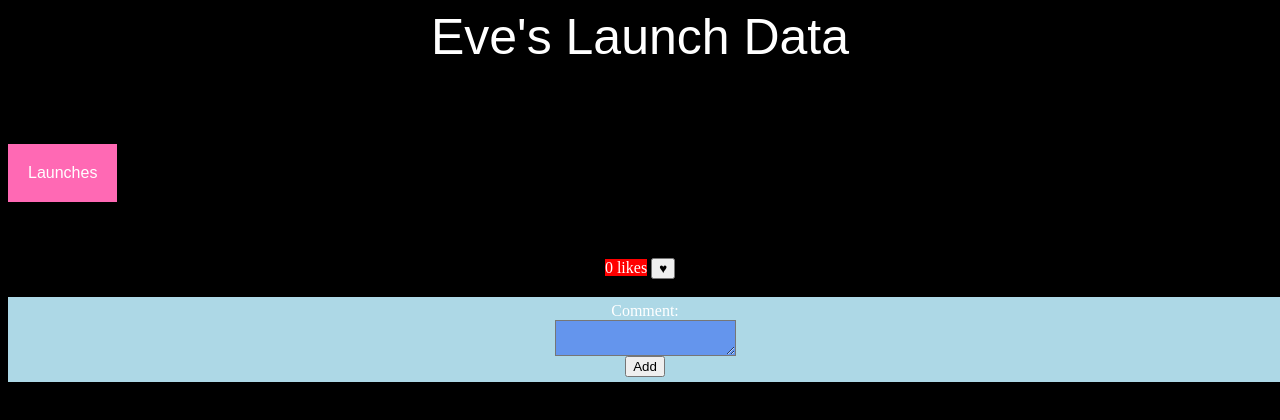
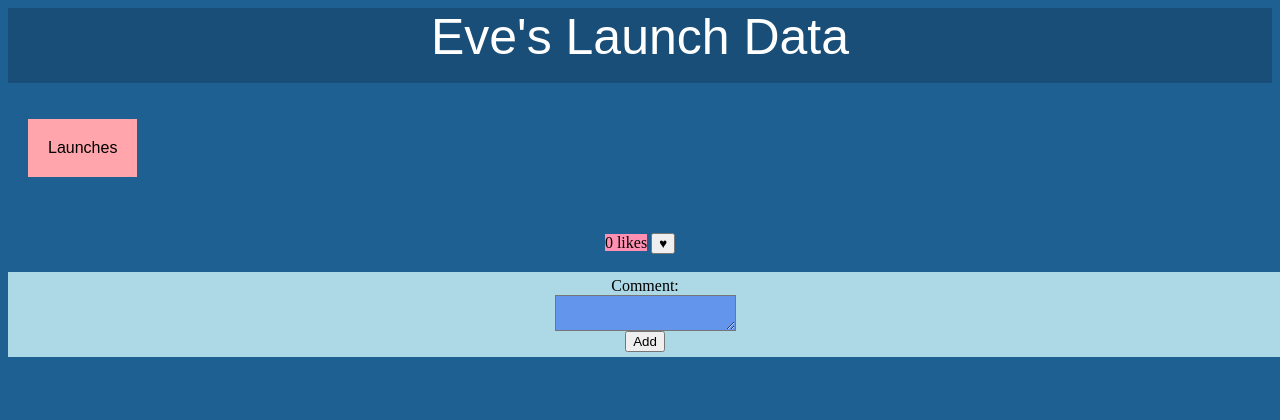
Before and after one commit to eveguerrero/eves-spaceX-data, a plain HTML site: page index.html in a window 1280 px wide. Drawn offline with Linux system fonts and the light colour scheme; no server answers.

Commit message:
added more css

```diff
--- a/index.js
+++ b/index.js
@@ -15,6 +15,7 @@ function renderFetch() {
 
         commentEvent()
 
+        addComment()
 
     })
 }
@@ -65,7 +66,7 @@ function displayLaunch(launch) {
     launchInfo.appendChild(date_local)
 
     const video = document.createElement('div');
-    video.innerHTML = '<iframe width="450" height="250" src="//www.youtube.com/embed/' + launch.links.youtube_id + '" frameborder="0" allowfullscreen></iframe>'
+    video.innerHTML = '<iframe width="400" height="250" src="//www.youtube.com/embed/' + launch.links.youtube_id + '" frameborder="0" allowfullscreen></iframe>'
     // video.width = 500
     // const srcElement = document.createElement('source')
     // srcElement.src = `${launch.links.webcast}`
@@ -121,7 +122,7 @@ function addComment() {
     const commentContainer = document.getElementById('allComments');
     const commentInput = document.querySelector('#comment')
     const newCommentDiv = document.createElement('div')
-
+newCommentDiv.className = 'post-comment'
     const p = document.createElement('p')
     p.textContent = commentInput.value;
     p.className = 'user-comment'
--- a/style.css
+++ b/style.css
@@ -1,7 +1,7 @@
 #header {
-background-color: black;
+    background-color: #184e77;
     width: 100%;
-height: 100px;
+    height: 75px;
     text-align: center;
     font-size: 50px;
     color: white;
@@ -10,12 +10,12 @@ font-family: fantasy;
 
 
     .dropbtn {
-    background-color:hotpink;
-    color: white;
+        background-color:#ffa5ab;
+        color: black;
         padding: 20px;
         font-size: 16px;
-    border: none;
-
+        border: 1px black;
+        margin-left: 20px;
       }
 
 
@@ -43,7 +43,7 @@ font-family: fantasy;
       }
 
 
-  .dropdown-content a:hover {background-color: #ddd;}
+      .dropdown-content a:hover {background-color: #99d98c;}
 
 
       .dropdown:hover .dropdown-content {display: block;}
@@ -60,19 +60,21 @@ font-family: fantasy;
         align-items: center;
         color: white;
         font-size: 20px;
+
         }
 
 
       h2 {
           text-align: center;
+          color:white;
+          background: #071013;
 
-
-
+          padding:10px 25px;
       }
 
       body {
 
-      background-color: black;
+          background-color: #1e6091;
       }
 
 
@@ -100,6 +102,8 @@ input[type=text]:invalid {
     .container > label {
        text-align: center;
     }
+
+
     #comment{
         background-color: cornflowerblue;
     }
@@ -107,7 +111,7 @@ input[type=text]:invalid {
         width: 100%;
         padding: 5px;
         background-color: lightblue;
-    color: white;
+        color: black;
         align-self: center;
         align-items: center;
 
@@ -120,14 +124,16 @@ input[type=text]:invalid {
         color: white;
     }
 
-.user-comment {
-    background-color:hotpink;
-   margin-right: 500px;
-   margin-left: 500px;
+
+
+    .likes{
+        color: black;
+        align-items: center;
+        background-color:#ff90b3;
     }
 
-.likes{
-    color: white;
-    align-items: center;
-    background-color: red;
+    .post-comment {
+        background-color:#8093f1;
+        margin-left: 25px;
+        margin-right: 25px;
     }
```
Lines whose indentation alone changed are shown as unchanged.
